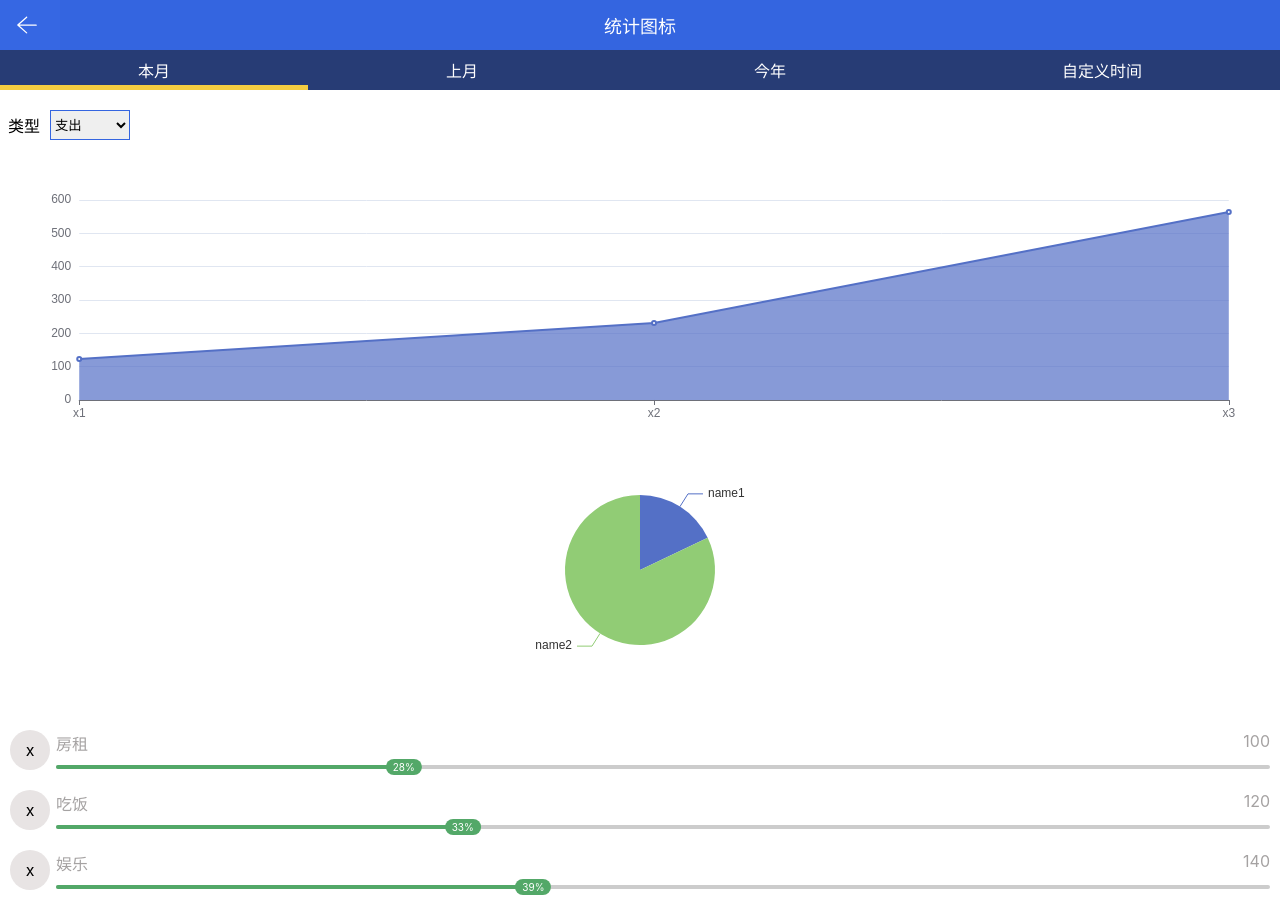
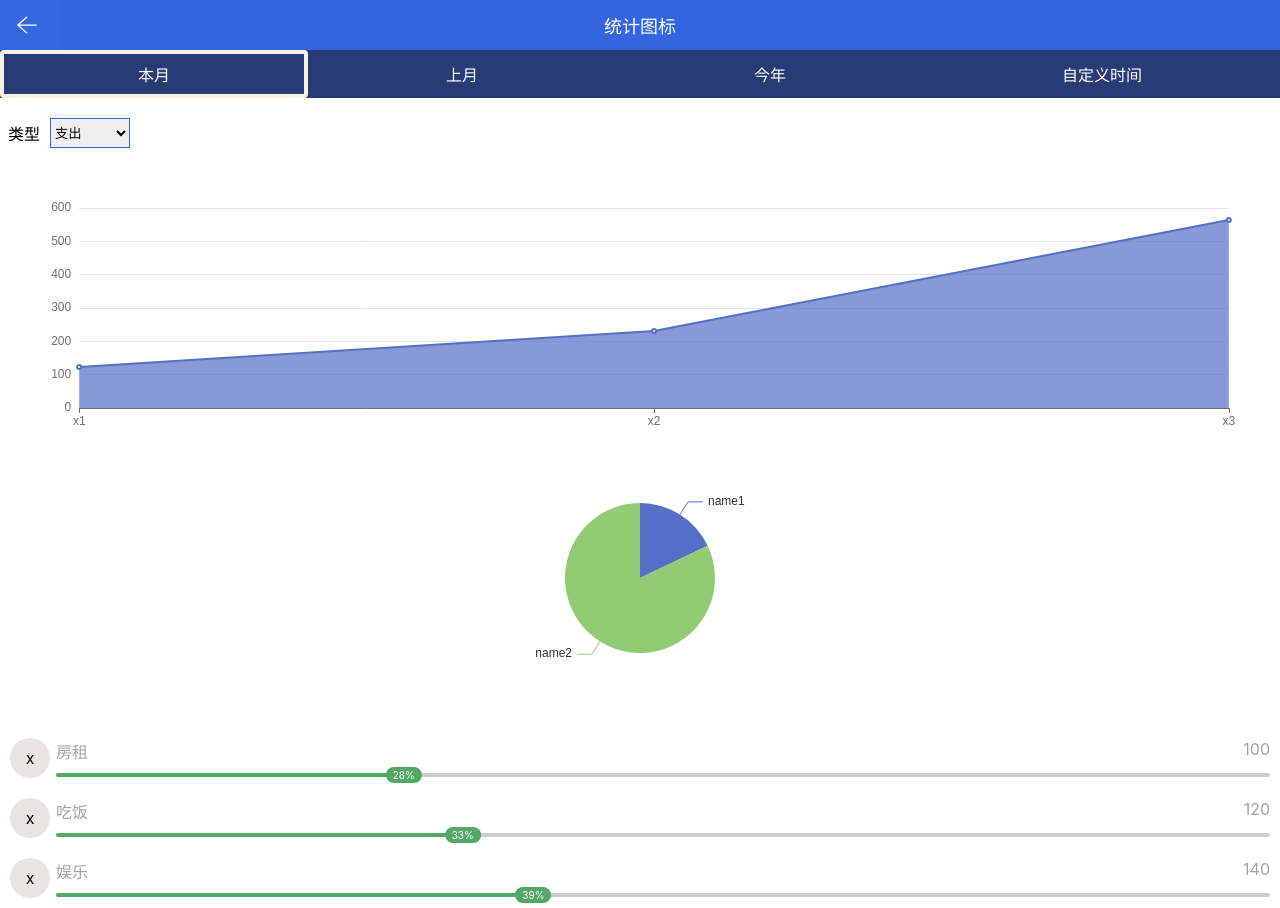
Before and after one commit to jgorijinal/github-page-demo-1, a Vue app: page /#/statistics in a window 1280 px wide. Built offline with nearby package versions, Linux system fonts and the light colour scheme.

Commit message:
修改tabs组件样式

```diff
--- a/src/components/tabs.vue
+++ b/src/components/tabs.vue
@@ -46,25 +46,28 @@ const clickTab = (item:any) => {
 <style lang="scss" scoped>
 .eren-tabs{
   .active {
-    transition: all 0.4s ease;
+    // transition: all 0.4s ease;
     position:relative;
-    &::after {
-      content:'';
-      display: block;
-      position:absolute;
-      bottom:0;
-      left: 0;
-      right:0;
-      height: 5px;
-      background-color: #f4cd41;
-    }
+    border:4px solid #f7f1e3
+    // &::after {
+    //   content:'';
+    //   display: block;
+    //   position:absolute;
+    //   bottom:0;
+    //   left: 0;
+    //   right:0;
+    //   height: 5px;
+    //   background-color: #f4cd41;
+    // }
   }
   &-tab {
     background-color: #273c75;
     display:flex;
     font-size: 16px;
     &-name {
+      border:4px solid #273c75;
       color:white;
+      border-radius: 4px;
       padding:8px 16px;
       flex-grow:1;
       display:flex;
--- a/src/views/statistics/components/charts.vue
+++ b/src/views/statistics/components/charts.vue
@@ -24,7 +24,7 @@ import progressBar from './progressBar.vue'
 interface chartsProps {
   startDate: string
   endDate: string
-  modelValue:string
+  modelValue:string // 收入/支出
 }
 const props = defineProps<chartsProps>()
 const emits = defineEmits(['update:modelValue'])
--- a/src/views/statistics/components/progressBar.vue
+++ b/src/views/statistics/components/progressBar.vue
@@ -22,6 +22,11 @@ const data = [
   { tag: { id: 2, name: '吃饭', sign: 'x' }, amount: 120 },
   { tag: {id:3,name:'娱乐',sign:'x'},amount: 140 },
 ]
+// const props = defineProps({
+//   data: {
+//     type:Object
+//   }
+// })
 // 每个数据加工加入百分比
 const betterData = computed(() => {
   let total = 0
@@ -34,7 +39,6 @@ const betterData = computed(() => {
     }
   })
 })
-console.log(betterData.value)
 </script>
 <style lang="scss" scoped>
 .progress-bar {
--- a/src/views/statistics/statistics.vue
+++ b/src/views/statistics/statistics.vue
@@ -1,5 +1,5 @@
 <template>
-  <nav-bar title="统计图标">
+  <nav-bar title="统计图标" @clickLeft="$router.back()">
     <template #leftIcon>
       <img :src="fanhuiSvg" alt="" class="fanhui">
     </template>
```
